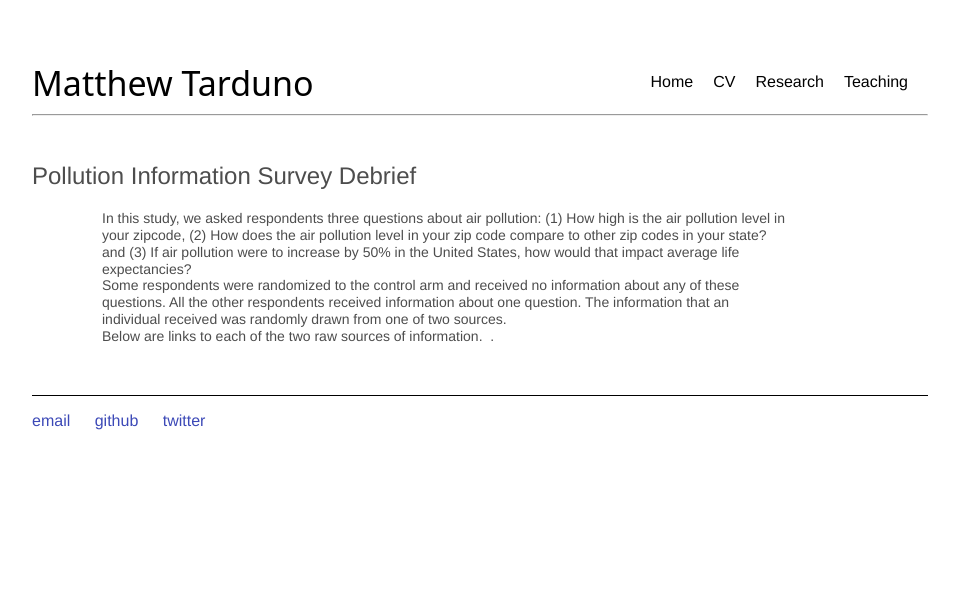
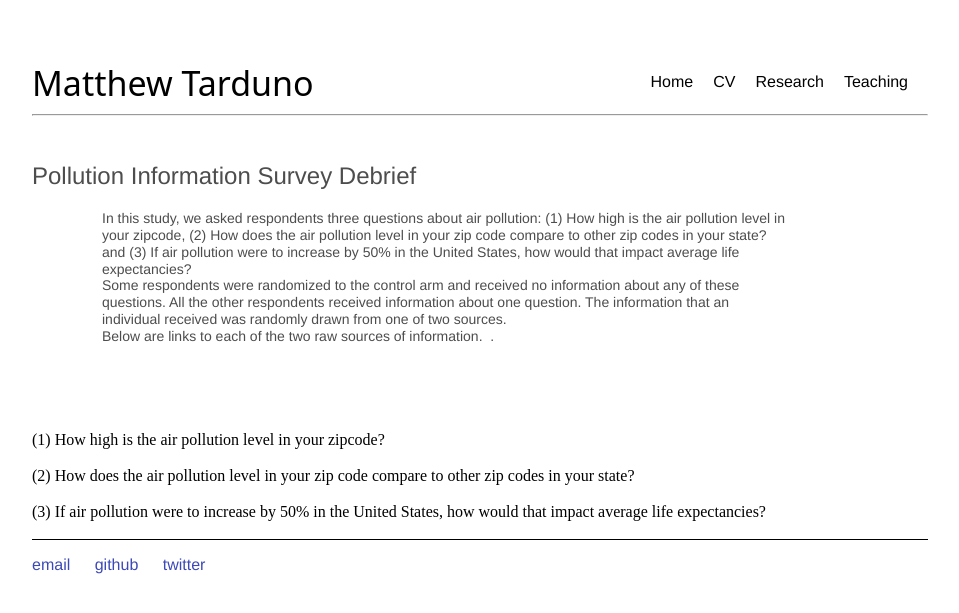
Before and after one commit to Matt-Tarduno/Matt-Tarduno.github.io, a Jekyll site: the page built from pollution_info_debrief/index.html, in a window 1280 px wide. Shown: the top 613 px of the page, without its empty margins (160-1119 px from the left). Built offline with Jekyll 4.4.1, drawn with Linux system fonts in a browser that asks for light colours.

Commit message:
Update index.html

```diff
--- a/pollution_info_debrief/index.html
+++ b/pollution_info_debrief/index.html
@@ -17,6 +17,22 @@ Some respondents were randomized to the control arm and received no information
 Below are links to each of the two raw sources of information.  .</p>
 <br>
 <br>
+<br>
+<br>
+
+
+(1) How high is the air pollution level in your zipcode?
+<br>
+<br>
+
+(2) How does the air pollution level in your zip code compare to other zip codes in your state?
+<br>
+<br>
+
+(3) If air pollution were to increase by 50% in the United States, how would that impact average life expectancies?
+<br>
+<br>
+
 
 
 </div><!-- /.blurb -->
```
